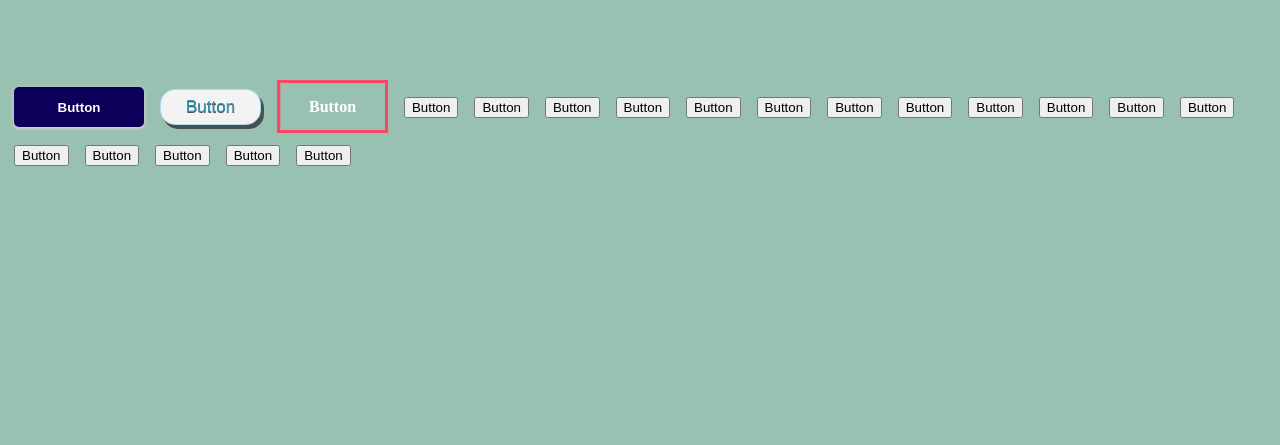
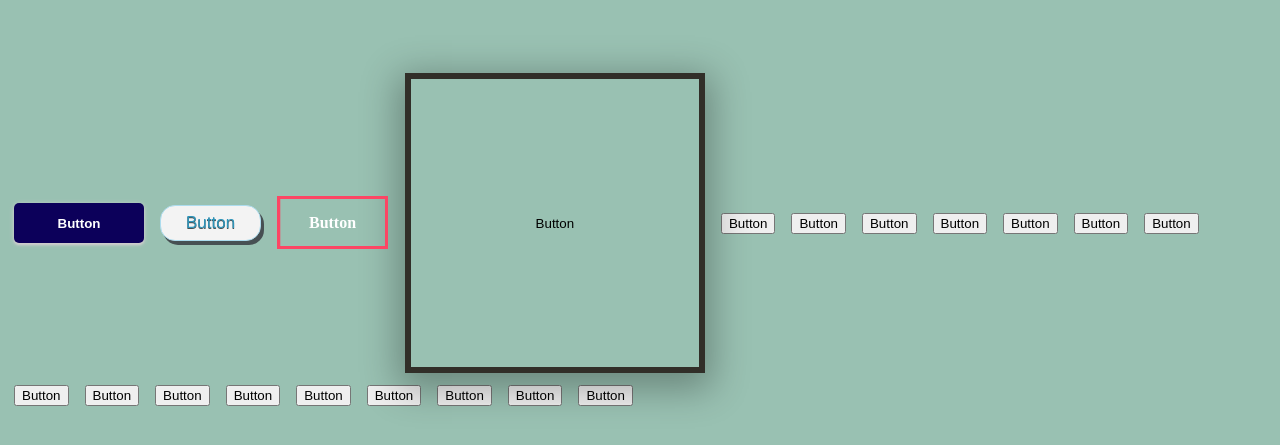
Before and after one commit to KannKaro/MyButtons, a plain HTML site: page index.html in a window 1280 px wide. Shown: the part 333-778 px from the top of the page. Drawn offline with Linux system fonts and the light colour scheme.

Commit message:
Add files via upload

```diff
--- a/style.css
+++ b/style.css
@@ -83,3 +83,20 @@ body {
 #btn3:hover:before {
     transform: translateX(0);
 }
+
+#btn4 {
+    width: 300px;
+    height: 300px;
+    margin-left: 7px;
+    border: 6px solid #312e28;
+    box-shadow: 0px 9px 35px 7px rgba(0, 0, 0, 0.3);
+    background: rgba(0, 0, 0, 0);
+    cursor: pointer;
+    transition: all .9s;
+    transform: scale(100%);
+}
+
+#btn4:hover {
+    transform: scale(110%);
+    transition: all .9s;
+}
```
